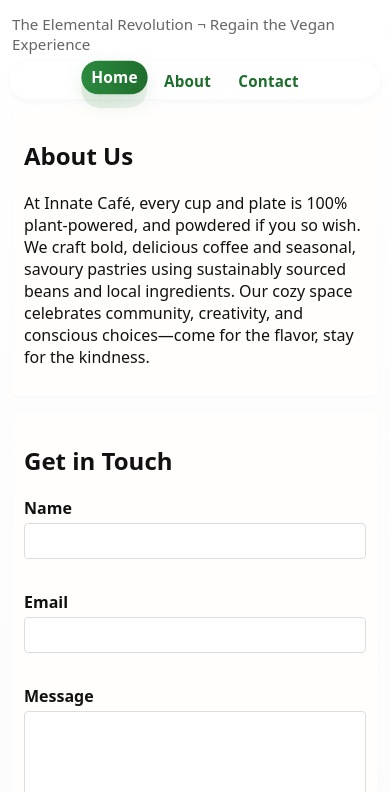
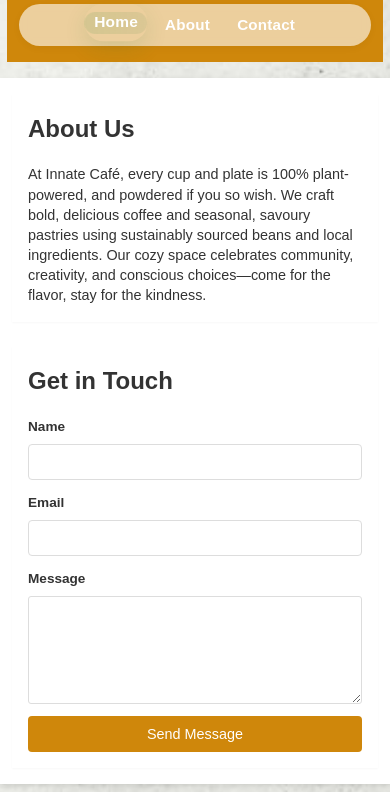
Before and after one commit to Pateh-mj/Innate-Cafe, a plain HTML site: page Innate Cafe website/index.html in a window 390 px wide. Shown: the part 92-884 px from the top of the page. Drawn offline with Linux system fonts and the light colour scheme.

Commit message:
Refactor CSS for improved layout and responsiveness
Updated styles for the Innate Cafe website, including layout, typography, and responsive design adjustments.

```diff
--- a/Innate Cafe website/style.css
+++ b/Innate Cafe website/style.css
@@ -1,43 +1,45 @@
-/* Basic styles and small-form UX helpers + NAV styles */
-:root{
-  --max-width: 760px;
-  --muted: #666;
-  --accent: #2b8a3e;
-  --accent-2: #1f6d2d;
-  --danger: #d9534f;
-  --success: #2d9c6a;
-  --bg: #fffefc;
-  --radius: 6px;
-  --nav-height: 56px;
-  font-family: system-ui, -apple-system, "Segoe UI", Roboto, "Helvetica Neue", Arial;
-  color-scheme: light;
+        * {
+            margin: 0;
+            padding: 0;
+            box-sizing: border-box;
         }
 
-html {
-  scroll-behavior: smooth; /* smooth scroll for anchor links */
-}
-
-body{
-  margin:0;
-  padding:1.25rem;
-  background: linear-gradient(180deg,#fff,#fbfbfb);
-  color:#111;
+        body {
+    font-family: Arial, sans-serif;
+    line-height: 1.6;
+    color: #333;
+    background-image: url('bg.jpg');
+    background-size: cover;
+    background-position: center;
+    background-repeat: no-repeat;
+    margin: 0;
     display:flex;
     flex-direction:column;
     align-items:center;
 }
 
-header, main, footer{
-  width:100%;
-  max-width:var(--max-width);
+        header {
+            max-width:90%;
+            margin: auto;
+            padding: 2rem;
+            background-color: #cf870b;
+            color: white;
+            border-radius: 8px;
+            text-align: center;
         }
 
-.header-inner {
-  display:flex;
-  flex-direction:column;
-  align-items:center;
-  gap:0.5rem;
-  padding-bottom:0.5rem;
+        header h1 {
+            font-size: 2.5rem;
+            font-family: 'Courier New', Courier, monospace;
+        }
+
+        main {
+            max-width: 700px;
+            margin: 2rem auto;
+            padding: 2rem;
+            background-color: white;
+            border-radius: 8px;
+            box-shadow: 0 2px 5px rgba(0, 0, 0, 0.1);
         }
 
     /* NAVIGATION */
@@ -126,6 +128,7 @@
     font-size:0.95rem;
     }
 
+
     .about{
     background:var(--bg);
     padding:1rem;
@@ -162,45 +165,173 @@
     outline:none;
     }
 
-input:focus, textarea:focus{
-  border-color:var(--accent);
-  box-shadow:0 0 0 3px rgba(43,138,62,0.08);
+
+        button {
+            background-color: #cf870b;
+            color: white;
+            padding: 0.75rem 1.5rem;
+            border: none;
+            border-radius: 4px;
+            cursor: pointer;
+            font-size: 1rem;
         }
 
-button[type="submit"]{
-  background:var(--accent);
-  color:#fff;
-  border:none;
-  padding:0.6rem 0.9rem;
-  border-radius:6px;
-  cursor:pointer;
-  font-weight:600;
+        button:hover {
+            background-color: #966919;
         }
 
-button[disabled]{
-  opacity:0.6;
-  cursor:default;
+        footer {
+            text-align: center;
+            padding: 0.5rem;
+            background-color: #cf870b;
+            color: white;
+            position: relative;
+            width: 100%;
+            bottom: 0;
         }
 
-.field-error{
-  color:var(--danger);
-  font-size:0.9rem;
-  min-height:1.1em;
-  margin-top:0.25rem;
+        /* Tablet and Medium Devices (768px and below) */
+        @media (max-width: 768px) {
+            header {
+                max-width: 95%;
+                padding: 1.5rem 1rem;
+                margin: 1rem auto;
             }
 
-.form-status{
-  margin-top:0.75rem;
-  font-weight:600;
-  min-height:1.25em;
+            header h1 {
+                font-size: 2rem;
             }
 
-.form-status.success{ color: var(--success); }
-.form-status.error{ color: var(--danger); }
+            header p.slogan {
+                font-size: 0.95rem;
+            }
 
-/* small screens */
-@media (max-width:520px){
-  body{ padding:0.75rem; }
-  .about, .contact-form{ padding:0.75rem; }
-  .header-inner { gap: 0.25rem; }
+            main {
+                max-width: 95%;
+                margin: 1rem auto;
+                padding: 1.5rem 1rem;
             }
+
+            .about p {
+                font-size: 0.95rem;
+                line-height: 1.5;
+            }
+
+            label {
+                font-size: 0.9rem;
+            }
+
+            input, textarea {
+                padding: 0.6rem;
+                font-size: 1rem;
+            }
+
+            button {
+                padding: 0.65rem 1.25rem;
+                font-size: 0.95rem;
+                width: 100%;
+            }
+        }
+
+        /* Mobile Devices (480px and below) */
+        @media (max-width: 480px) {
+            body {
+                background-attachment: fixed;
+            }
+
+            header {
+                max-width: 100%;
+                padding: 1rem 0.75rem;
+                margin: 0.5rem 0;
+                border-radius: 0;
+            }
+
+            header h1 {
+                font-size: 1.5rem;
+            }
+
+            header p.slogan {
+                font-size: 0.85rem;
+                margin-top: 0.5rem;
+            }
+
+            main {
+                max-width: 100%;
+                margin: 0.5rem 0;
+                padding: 1rem 0.75rem;
+                border-radius: 0;
+            }
+
+            h2 {
+                font-size: 1.5rem;
+                margin-bottom: 1rem;
+            }
+
+            .about {
+                margin-bottom: 1.5rem;
+            }
+
+            .about p {
+                font-size: 0.9rem;
+                line-height: 1.4;
+            }
+
+            .contact-form {
+                margin-top: 1rem;
+            }
+
+            .form-group {
+                margin-bottom: 0.75rem;
+            }
+
+            label {
+                font-size: 0.85rem;
+                margin-bottom: 0.4rem;
+            }
+
+            input, textarea {
+                padding: 0.5rem;
+                font-size: 16px;
+                border-radius: 3px;
+            }
+
+            textarea {
+                min-height: 100px;
+            }
+
+            button {
+                padding: 0.6rem 1rem;
+                font-size: 0.9rem;
+                width: 100%;
+            }
+
+            footer {
+                padding: 0.75rem 0.5rem;
+                font-size: 0.85rem;
+                border-radius: 0;
+            }
+        }
+
+        /* Small Mobile Devices (320px and below) */
+        @media (max-width: 320px) {
+            header h1 {
+                font-size: 1.25rem;
+            }
+
+            header p.slogan {
+                font-size: 0.75rem;
+            }
+
+            h2 {
+                font-size: 1.25rem;
+            }
+
+            .about p {
+                font-size: 0.85rem;
+            }
+
+            input, textarea {
+                padding: 0.4rem;
+                font-size: 16px;
+            }
+        }
```
Lines whose indentation alone changed are shown as unchanged.
